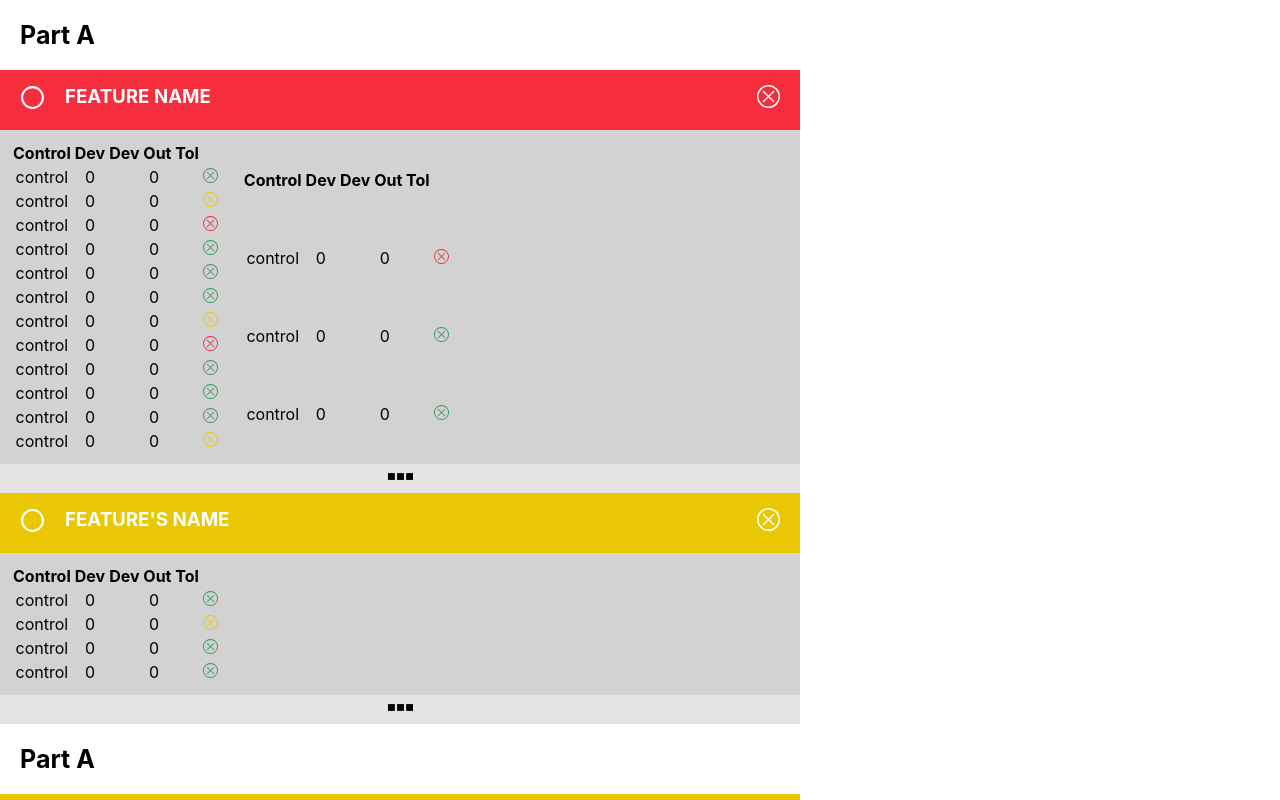
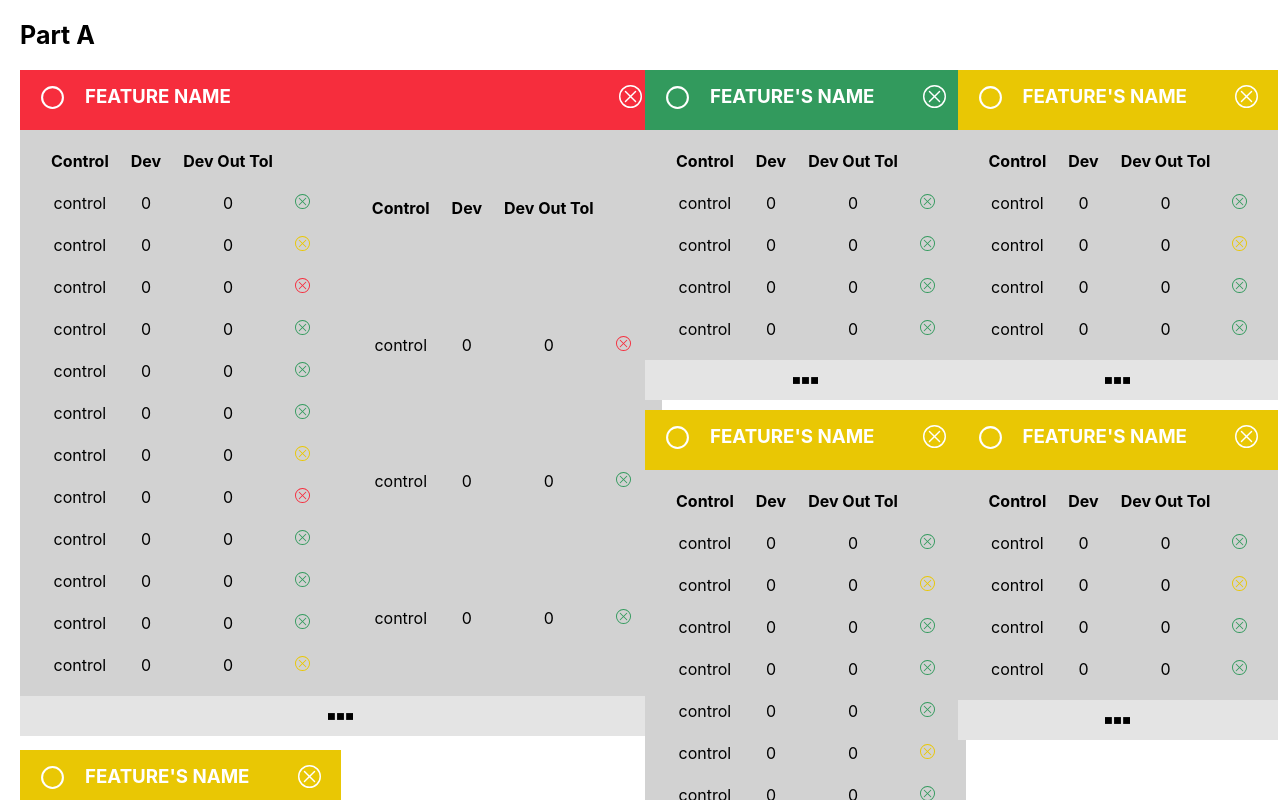
Before and after one commit to zeipepe/abb-test, a React (Create React App) app: page / in a window 1280 px wide. Shown: the top 800 px of the page. Built offline with nearby package versions, Linux system fonts and the light colour scheme.

Commit message:
fix: add grid layout

```diff
--- a/src/components/Feature/Feature.js
+++ b/src/components/Feature/Feature.js
@@ -1,28 +1,22 @@
 import React, { useState, useEffect } from "react";
 import PropTypes from "prop-types";
 import cx from "classnames";
-import {
-  BsExclamationCircle,
-  BsXCircle,
-  BsCheckCircle,
-} from "react-icons/bs";
-import {
-    FiCircle
-  } from "react-icons/fi";
+import { BsExclamationCircle, BsXCircle, BsCheckCircle } from "react-icons/bs";
+import { FiCircle } from "react-icons/fi";
 import styles from "./Feature.module.css";
-import lineIcon from "./line.svg"
-const colors={
-    ok:"#329a5d",
+import lineIcon from "./line.svg";
+const colors = {
+  ok: "#329a5d",
   warning: "#e9c704",
-  error: "#f62d3d"
-  }
+  error: "#f62d3d",
+};
 
 function FeatureHeader(props) {
   return (
     <div className={cx(styles.header, styles[props.status])}>
       <h3>
         <div className={styles.circle}>
-          <FiCircle  size="25px"/>
+          <FiCircle size="25px" />
         </div>
         <div className={styles.title}>{props.children}</div>
         <div className={styles.icon}>{iconFromStatus(props.status)}</div>
@@ -31,15 +25,15 @@ function FeatureHeader(props) {
   );
 }
 
-function iconFromStatus(status,size = "23px", color=false) {
+function iconFromStatus(status, size = "23px", color = false) {
   switch (status) {
     case "error":
-      return <BsXCircle  size={size} color={color?colors[status]:'white'} />;
+      return <BsXCircle size={size} color={color ? colors[status] : "white"} />;
     case "warning":
-      return <BsXCircle size={size} color={color?colors[status]:'white'} />;
+      return <BsXCircle size={size} color={color ? colors[status] : "white"} />;
     case "ok":
     default:
-      return <BsXCircle  size={size} color={color?colors[status]:'white'} />;
+      return <BsXCircle size={size} color={color ? colors[status] : "white"} />;
   }
 }
 
@@ -60,54 +54,57 @@ function Feature(props) {
         }
       }, "ok")
     );
-  },[controls]);
+  }, [controls]);
   useEffect(() => {
     function chunkArray(array, size) {
-        let result = []
+      let result = [];
       for (let i = 0; i < array.length; i += size) {
-          let chunk = array.slice(i, i + size)
-          result.push(chunk)
+        let chunk = array.slice(i, i + size);
+        result.push(chunk);
       }
-        return result
+      return result;
     }
-      setControlSections(chunkArray(controls,12))
-  },[controls.length]);
+    setControlSections(chunkArray(controls, 12));
+  }, [controls.length]);
 
-
-
+  const featureGridArea = {
+    gridArea:
+      "auto / auto / span " +
+      (controls.length > 4 ? 2 : 1) +
+      " / span " +
+      controlSections.length,
+  };
+  console.log(featureGridArea);
   return (
-    <div className={styles.featureContainer}>
+    <div className={styles.featureContainer} style={featureGridArea}>
       <FeatureHeader status={featureState}>{name.toUpperCase()}</FeatureHeader>
       <div className={styles.controlsContainer}>
-      {controlSections.map((sectionControls,scIndex)=>(
-          <table className={styles.controlsTable} key={"sectionControl-"+name+"-"+scIndex}>
+        {controlSections.map((sectionControls, scIndex) => (
+          <table
+            className={styles.controlsTable}
+            key={"sectionControl-" + name + "-" + scIndex}
+          >
             <tr>
-                  <th>
-                      Control
-                  </th>
-                  <th>
-                      Dev
-                  </th>
-                  <th>
-                    Dev Out Tol
-                  </th>
+              <th>Control</th>
+              <th>Dev</th>
+              <th>Dev Out Tol</th>
               <th></th>
             </tr>
-                  {sectionControls.map((control,cIndex)=>(
-                  <tr key={"control-"+name+"-"+control.name+cIndex}>
+            {sectionControls.map((control, cIndex) => (
+              <tr key={"control-" + name + "-" + control.name + cIndex}>
                 <td>{control.name}</td>
                 <td>{control.dev}</td>
                 <td>{control.devTol}</td>
-                      <td>{iconFromStatus(control.status,"15px",true)}</td>
+                <td>{iconFromStatus(control.status, "15px", true)}</td>
               </tr>
             ))}
           </table>
         ))}
       </div>
-      <div className={styles.holder}><img height="25px" src={lineIcon} alt="draggable" /></div>
-      <div>
-
+      <div className={styles.holder}>
+        <img height="25px" src={lineIcon} alt="draggable" />
       </div>
+      <div></div>
     </div>
   );
 }
--- a/src/components/Feature/Feature.module.css
+++ b/src/components/Feature/Feature.module.css
@@ -1,5 +1,5 @@
 .featureContainer{
-  width: 800px;
+    width:max-content;
 }
 
 .header {
@@ -21,11 +21,16 @@
 }
 
 .controlsTable{
-    margin:10px;
+    margin: 0px 10px;
+    border-spacing:20px
 }
 
 .holder{
     background-color:#E4E4E4;
+    height:40px;
+    display:flex;
+    justify-content:center;
+    align-items:center
 }
 
 .title{
--- a/src/components/Part/Part.js
+++ b/src/components/Part/Part.js
@@ -1,24 +1,29 @@
-import React from 'react';
-import PropTypes from 'prop-types';
-import styles from './Part.module.css'
-import Feature from '../Feature/Feature'
-function Part(props){
+import React from "react";
+import PropTypes from "prop-types";
+import styles from "./Part.module.css";
+import Feature from "../Feature/Feature";
 
-    return <div className={styles.part}>
-        <h2>{props.name}</h2>
-        {props.features.map((feature,index)=>(
-            <Feature key={"feat-"+props.name+"-"+index} {...feature}/>
+function Part(props) {
+  return (
+    <div className={styles.part}>
+      <h2>{props.name}</h2>
+      <div className={styles.featuresContainer}>
+        {props.features.map((feature, index) => (
+          <Feature key={"feat-" + props.name + "-" + index} {...feature} />
         ))}
+      </div>
     </div>
+  );
 }
 
+Part.propTypes = {
+  name: PropTypes.string.isRequired,
+  features: PropTypes.arrayOf(
+    PropTypes.shape({
+      name: PropTypes.string,
+      control: PropTypes.name,
+    })
+  ).isRequired,
+};
 
-Part.propTypes = {
-    name: PropTypes.string.isRequired,
-    features: PropTypes.arrayOf(PropTypes.shape({
-        name: PropTypes.string,
-        control: PropTypes.name
-    })).isRequired
-}
-
-export default Part
+export default Part;
--- a/src/components/Part/Part.module.css
+++ b/src/components/Part/Part.module.css
@@ -3,3 +3,9 @@
     margin: 20px;
     font-size: 25px;
 }
+.featuresContainer{
+    margin:20px;
+    display:grid;
+    gap:10px;
+    grid-template-columns: repeat(auto-fit, minmax(300px, 1fr));
+}
--- a/src/views/Parts/Parts.js
+++ b/src/views/Parts/Parts.js
@@ -21,6 +21,50 @@ function Parts() {
             { name: "control", dev: 0, devTol: 0, status: "ok" },
             { name: "control", dev: 0, devTol: 0, status: "warning" },
             { name: "control", dev: 0, devTol: 0, status: "error" },
+            { name: "control", dev: 0, devTol: 0, status: "ok" },
+            { name: "control", dev: 0, devTol: 0, status: "ok" },
+          ],
+        },
+        {
+          name: "Feature's Name",
+          controls: [
+            { name: "control", dev: 0, devTol: 0, status: "ok" },
+            { name: "control", dev: 0, devTol: 0, status: "ok" },
+            { name: "control", dev: 0, devTol: 0, status: "ok" },
+            { name: "control", dev: 0, devTol: 0, status: "ok" },
+          ],
+        },
+        {
+          name: "Feature's Name",
+          controls: [
+            { name: "control", dev: 0, devTol: 0, status: "ok" },
+            { name: "control", dev: 0, devTol: 0, status: "warning" },
+            { name: "control", dev: 0, devTol: 0, status: "ok" },
+            { name: "control", dev: 0, devTol: 0, status: "ok" },
+          ],
+        },
+        {
+          name: "Feature's Name",
+          controls: [
+            { name: "control", dev: 0, devTol: 0, status: "ok" },
+            { name: "control", dev: 0, devTol: 0, status: "warning" },
+            { name: "control", dev: 0, devTol: 0, status: "ok" },
+            { name: "control", dev: 0, devTol: 0, status: "ok" },
+            { name: "control", dev: 0, devTol: 0, status: "ok" },
+            { name: "control", dev: 0, devTol: 0, status: "warning" },
+            { name: "control", dev: 0, devTol: 0, status: "ok" },
+            { name: "control", dev: 0, devTol: 0, status: "ok" },
+            { name: "control", dev: 0, devTol: 0, status: "ok" },
+            { name: "control", dev: 0, devTol: 0, status: "warning" },
+            { name: "control", dev: 0, devTol: 0, status: "ok" },
+            { name: "control", dev: 0, devTol: 0, status: "ok" },
+          ],
+        },
+        {
+          name: "Feature's Name",
+          controls: [
+            { name: "control", dev: 0, devTol: 0, status: "ok" },
+            { name: "control", dev: 0, devTol: 0, status: "warning" },
             { name: "control", dev: 0, devTol: 0, status: "ok" },
             { name: "control", dev: 0, devTol: 0, status: "ok" },
           ],
```
Also changed, not shown: 1 other file (tests, documents, lock files or other folders). Lines whose indentation alone changed are shown as unchanged.
